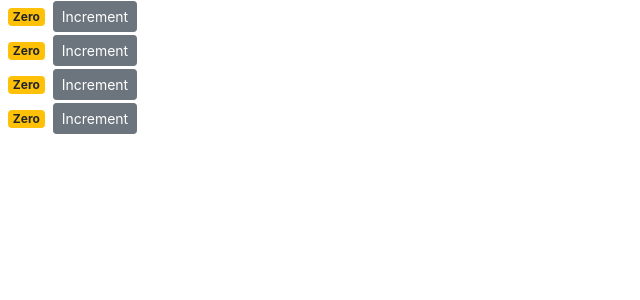
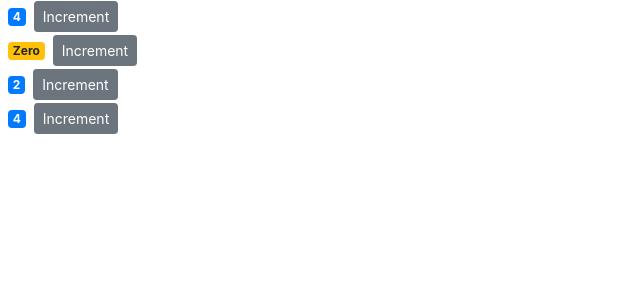
Before and after one commit to yedai13/react-moxit, a React (Create React App) app in the folder counter-app/: page / in a window 1280 px wide. Shown: the top 300 px of the page, without its empty margins (0-640 px from the left). Built offline with nearby package versions, Linux system fonts and the light colour scheme.

Commit message:
passing data to components

```diff
--- a/counter-app/src/components/counter.jsx
+++ b/counter-app/src/components/counter.jsx
@@ -2,7 +2,7 @@
 
 class Counter extends Component {
   state = {
-    count: 0,
+    value: this.props.value,
   };
 
   render() {
@@ -21,18 +21,18 @@
 
   handleIncrement = (product) => {
     console.log(product);
-    this.setState({ count: this.state.count + 1 });
+    this.setState({ count: this.state.value + 1 });
   };
 
   getBadgeClasses() {
     let classes = "badge m-2 badge-";
-    classes += this.state.count === 0 ? "warning" : "primary";
+    classes += this.state.value === 0 ? "warning" : "primary";
     return classes;
   }
 
   formatCount() {
-    const { count } = this.state;
-    return count === 0 ? "Zero" : count;
+    const { value } = this.state;
+    return value === 0 ? "Zero" : value;
   }
 }
 
--- a/counter-app/src/components/counters.jsx
+++ b/counter-app/src/components/counters.jsx
@@ -4,17 +4,17 @@
 class Counters extends Component {
   state = {
     counters: [
-      { id: 1, value: 0 },
+      { id: 1, value: 4 },
       { id: 2, value: 0 },
-      { id: 3, value: 0 },
-      { id: 4, value: 0 },
+      { id: 3, value: 2 },
+      { id: 4, value: 4 },
     ],
   };
   render() {
     return (
       <div>
         {this.state.counters.map((counter) => (
-          <Counter key={counter.id} />
+          <Counter key={counter.id} value={counter.value} />
         ))}
       </div>
     );
```
